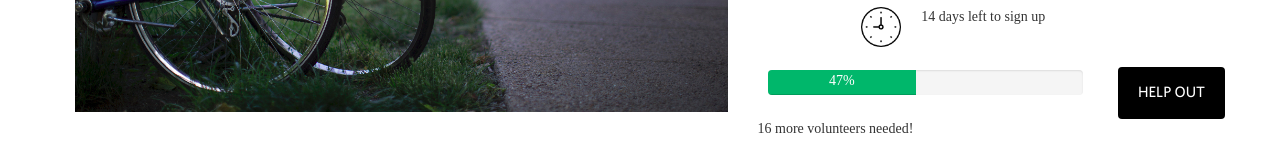
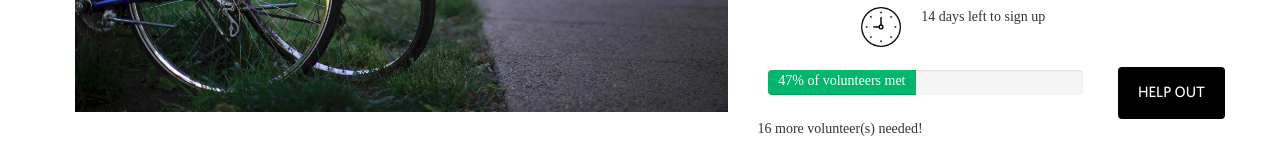
Before and after one commit to lindazhanghf/IMPRINT, an Angular app: page /detail/1 in a window 1280 px wide. Shown: the part 446-603 px from the top of the page. Built offline with nearby package versions, Linux system fonts and the light colour scheme; a web font is replaced by a local one.

Commit message:
Progress Bar fix on View Project Page

```diff
--- a/src/app/progress-bars/progress-bars.component.html
+++ b/src/app/progress-bars/progress-bars.component.html
@@ -12,14 +12,14 @@
           [attr.aria-valuenow]="value"
           [attr.aria-valuetext]="(progress_volunteer).toFixed(0) + '%'"
           attr.aria-valuemax="100"
-          >{{progress_volunteer}}%
+          >{{progress_volunteer}}% of volunteers met
             <ng-content></ng-content>
         </div>
       </div>
     </div>
     <button [disabled]="!needed_volunteer" (click)="helpOut('volunteer')" style="margin-left: 2px; float:right; background-color:#000; color:#fff; font-family:'whitneyHTF-medium'; padding:15px; padding-left:20px; padding-right:20px;" class="helpButton">HELP OUT</button>
   </div>
-  <span>{{needed_volunteer}} more volunteers needed!</span>
+  <span>{{needed_volunteer}} more volunteer(s) needed!</span>
  </div>
 
  <div *ngIf="(needed_funding)||(progress_funding==100)" >
@@ -35,7 +35,7 @@
           [attr.aria-valuenow]="value"
           [attr.aria-valuetext]="(progress_funding).toFixed(0) + '%'"
           attr.aria-valuemax="100"
-          >{{progress_funding}}%
+          >{{progress_funding}}% of funding met
             <ng-content></ng-content>
         </div>
       </div>
@@ -58,7 +58,7 @@
           [attr.aria-valuenow]="value"
           [attr.aria-valuetext]="(progress_donation).toFixed(0) + '%'"
           attr.aria-valuemax="100"
-          >{{progress_donation}}%
+          >{{progress_donation}}% of donations met
             <ng-content></ng-content>
         </div>
       </div>
```
